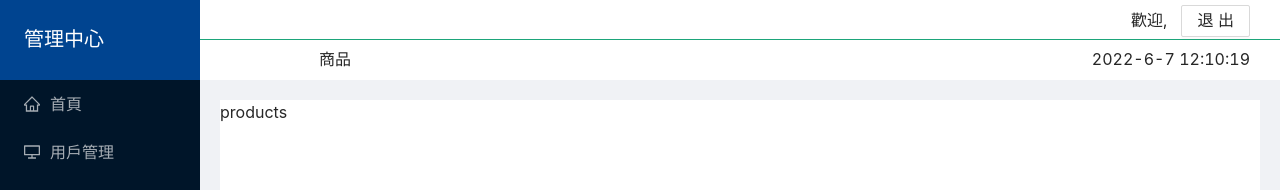
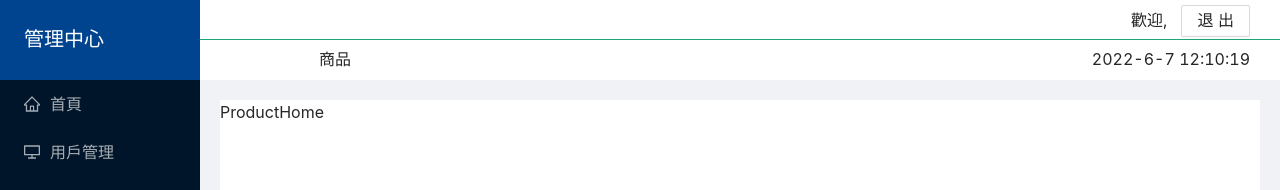
Before and after one commit to SimonLiu0911/BackstageByReact17, a React (Create React App) app: page /products in a window 1280 px wide. Shown: the top 190 px of the page. Built offline with nearby package versions, Linux system fonts and the light colour scheme; the HTML template or start-up script is replaced by a standard one.

Commit message:
ProductsPage: using react-router-dom

```diff
--- /dev/null
+++ b/src/pages/products/addUpdate.jsx
@@ -0,0 +1,11 @@
+import React from 'react';
+
+const AddUpdate = () => {
+	return (
+		<div>
+			AddUpdate
+		</div>
+	);
+}
+
+export default AddUpdate;
--- /dev/null
+++ b/src/pages/products/detail.jsx
@@ -0,0 +1,11 @@
+import React from 'react';
+
+const Detail = () => {
+	return (
+		<div>
+			Detail
+		</div>
+	);
+}
+
+export default Detail;
--- /dev/null
+++ b/src/pages/products/home.jsx
@@ -0,0 +1,11 @@
+import React from 'react';
+
+const Home = () => {
+	return (
+		<div>
+			ProductHome
+		</div>
+	);
+}
+
+export default Home;
--- a/src/pages/products/products.jsx
+++ b/src/pages/products/products.jsx
@@ -1,11 +1,24 @@
-import React from 'react';
+import React from "react";
+import { Switch, Route, Redirect } from "react-router-dom";
+import ProductHome from "./home";
+import ProductAddUpdate from "./addUpdate";
+import ProductDetail from "./detail";
+
+/**
+ * Product的默認子路由組件
+ */
 
 const Products = () => {
-	return (
-		<div>
-			products
-		</div>
-	);
-}
+  return (
+    <div>
+      <Switch>
+        <Route path="/products" component={ProductHome} exact/>
+        <Route path="/products/addupdate" component={ProductAddUpdate} />
+        <Route path="/products/detail" component={ProductDetail} />
+		<Redirect to="/products"/>
+      </Switch>
+    </div>
+  );
+};
 
 export default Products;
```
